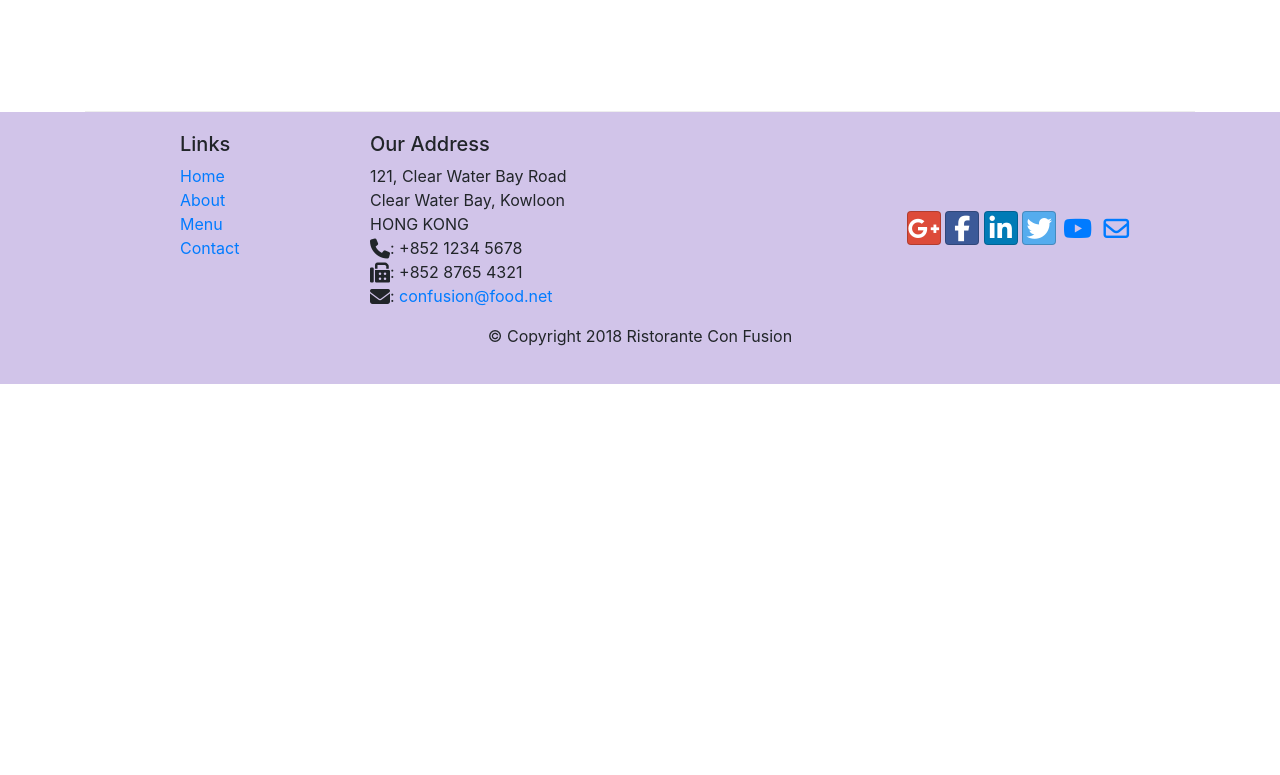
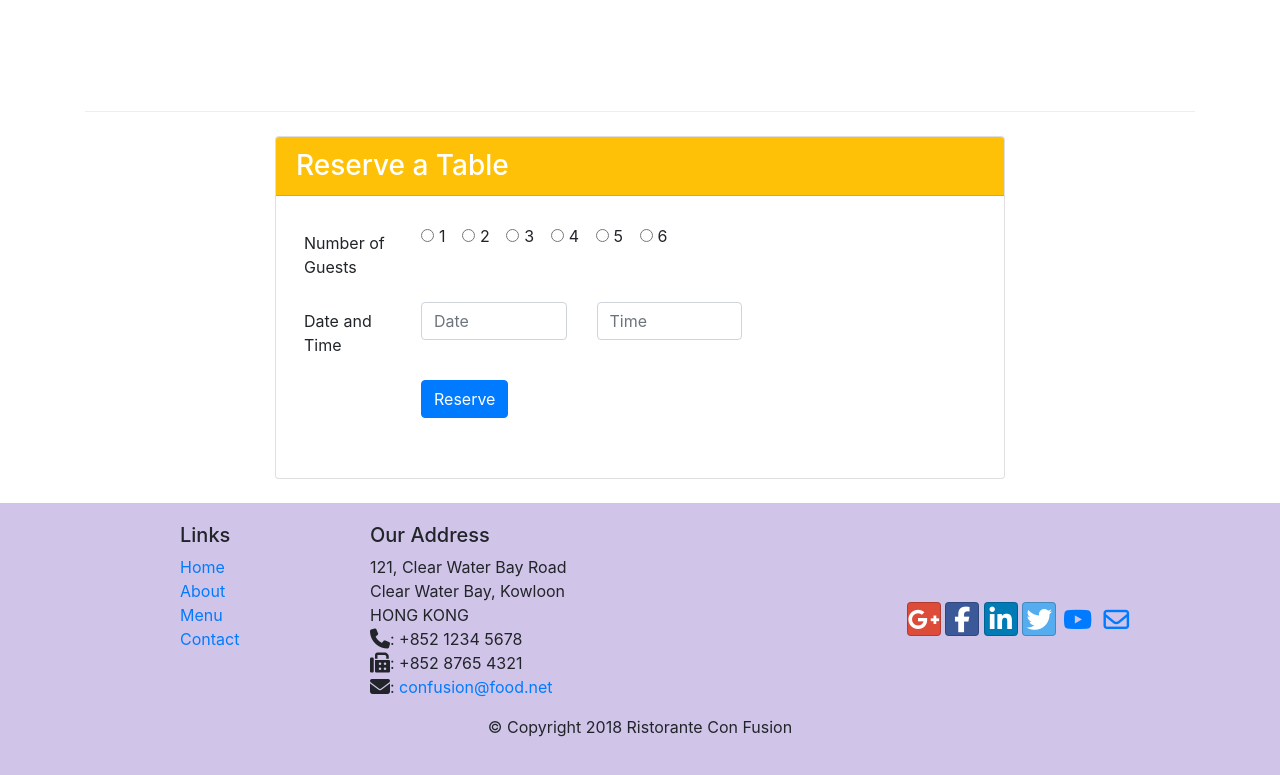
Before and after one commit to ArshdeepKaurJaggi/Nodejs, a website: page index.html in a window 1280 px wide. Shown: the part 1422-2197 px from the top of the page. Before the commit the page ends 1806 px from the top, so only its background shows below. Drawn offline with nearby package versions, Linux system fonts and the light colour scheme.

Commit message:
Assignment2

```diff
--- a/index.html
+++ b/index.html
@@ -28,12 +28,19 @@
 <header class="jumbotron">
 <div class="container">
 <div class="row row-header">
-                <div class="col-12 col-sm-6">
+    <div class="col-12 col-sm-5">
         <h1>Ristorante con Fusion</h1>
         <p>We take inspiration from the World's best cuisines, and create a unique fusion experience. Our lipsmacking creations will tickle your culinary senses!</p>
     </div>
-                <div class="col-12 col-sm align-self-center">
-                    <img src="img/logo.png" class="img-fluid">
+    <div class="col-12 col-sm-7">
+        <div class="row">
+            <div class="col-12 col-sm-6">
+                <img src="img/logo.png" class="img-fluid mx-auto  d-block">
+            </div>
+            <div class="col-12 col-sm-6 align-self-center">
+                <a class="btn btn-warning btn-block" href="#reservetable">Reserve Table</a>
+            </div>
+        </div>
     </div>
 </div>
 </div>
@@ -48,7 +55,7 @@
     <div class="media">
         <img class="d-flex img-thumbnail mr-3 align-self-center" alt="uthappizza" src="img/uthappizza.png">
         <div class="media-body">
-                        <h2 class="mt-0">Uthappizza</h2>
+            <h2 class="mt-0">Uthappizza<span class="badge badge-danger">HOT</span><span class="badge badge-pill badge-secondary">$4.99</span></h2>
             <p>A unique combination of Indian Uthappam (pancake) and Italian pizza, topped with Cerignola olives, ripe vine cherry tomatoes, Vidalia onion, Guntur chillies and Buffalo Paneer.</p>
         </div>
     </div>
@@ -61,8 +68,14 @@
     <h3>This Month's Promotions</h3>
 </div>
 <div class="col col-sm col-md">
-                <h2>Weekend Grand Buffet</h2>
-                <p>Featuring mouthwatering combinations with a choice of five different salads, six enticing appetizers, six main entrees and five choicest desserts. Free flowing bubbly and soft drinks. All for just $19.99 per person </p>
+    <div class="media">
+
+        <div class="media-body">
+            <h2 class="mt-0">Weekend Grand Buffet <span class="badge badge-danger">NEW</span></h2>
+            <p >Featuring mouthwatering combinations with a choice of five different salads, six enticing appetizers, six main entrees and five choicest desserts. Free flowing bubbly and soft drinks. All for just $19.99 per person </p>
+        </div>
+        <img src="img/buffet.png" class="d-flex ml-3 img-thumbnail align-self-center">
+    </div>
 </div>
 </div>
 
@@ -78,6 +91,73 @@
             <h2 class="mt-0">Alberto Somayya</h2>
             <h4>Executive Chef</h4>
             <p class="d-none d-sm-block">Award winning three-star Michelin chef with wide International experience having worked closely with whos-who in the culinary world, he specializes in creating mouthwatering Indo-Italian fusion experiences. </p>
+        </div>
+    </div>
+</div>
+</div>
+<div class="row">
+<div class="col-12 col-md-8 mb-4  mt-4 offset-md-2">
+    <div class="card">
+        <h3 class="card-header bg-warning text-white" id="reservetable">Reserve a Table</h3>
+        <div class="card-body">
+            <div class="row m-2">
+                <form>
+                    <div class="form-group row">
+                        <label for="numberofguests"class="col-md-2 col-form-label">Number of Guests</label>
+                        <div class="col-md-10">
+                            <div class="form-check form-check-inline">
+                                <input class="form-check-input" type="radio" name="numberofguests" id="numberofguests1"
+                                    value="option1">
+                                <label for="inlineradio1" class="form-check-label">1</label>
+                            </div>
+                            <div class="form-check form-check-inline">
+                                <input class="form-check-input" type="radio" name="numberofguests" id="numberofguests2"
+                                    value="option2">
+                                <label for="inlineradio2" class="form-check-label">2</label>
+                            </div>
+                            <div class="form-check form-check-inline">
+                                <input class="form-check-input" type="radio" name="numberofguests" id="numberofguests3"
+                                    value="option3">
+                                <label for="inlineradio3" class="form-check-label">3</label>
+                            </div>
+                            <div class="form-check form-check-inline">
+                                <input class="form-check-input" type="radio" name="numberofguests" id="numberofguests4"
+                                    value="option4">
+                                <label for="inlineradio4" class="form-check-label">4</label>
+                            </div>
+                            <div class="form-check form-check-inline">
+                                <input class="form-check-input" type="radio" name="numberofguests" id="numberofguests5"
+                                    value="option5">
+                                <label for="inlineradio5" class="form-check-label">5</label>
+                            </div>
+                            <div class="form-check form-check-inline">
+                                <input class="form-check-input" type="radio" name="numberofguests" id="numberofguests6"
+                                    value="option6">
+                                <label for="inlineradio6" class="form-check-label">6</label>
+                            </div>
+                        </div>
+                    </div>
+                    <div class="form-group row">
+                        <label for="dateandtime" class="col-12 col-md-2 col-form-label">Date and Time</label>
+
+                            <div class="col-5 col-md-3">
+                                <input type="datetime" name="date" class="form-control" id="date" placeholder="Date">
+                            </div>
+                            <div class="col-5 col-md-3">
+                                <input type="datetime" name="time" class="form-control" id="time" placeholder="Time">
+                            </div>
+
+                    </div>
+                    <div class="form-group row">
+                        <div class="offset-md-2 col-md-10">
+                            <button type="submit" class="btn btn-primary">Reserve</button>
+                        </div>
+                    </div>
+                </form>
+        </div>
+    </div>
+
+</div>
 </div>
     </div>
 </div>
```
Lines whose indentation alone changed are shown as unchanged.
